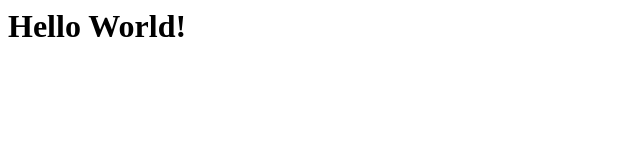
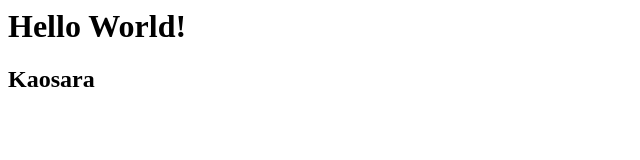
Before and after one commit to kaosaraadekola/html-hello-world, a plain HTML site: page index.html in a window 1280 px wide. Shown: the whole page, without its empty margins (0-640 px from the left). Drawn offline with Linux system fonts and the light colour scheme.

Commit message:
Added main Hello World header and Kaosara

```diff
--- a/index.html
+++ b/index.html
@@ -1 +1,2 @@
 <h1>Hello World!</h1>
+<h2>Kaosara</h2>
```
